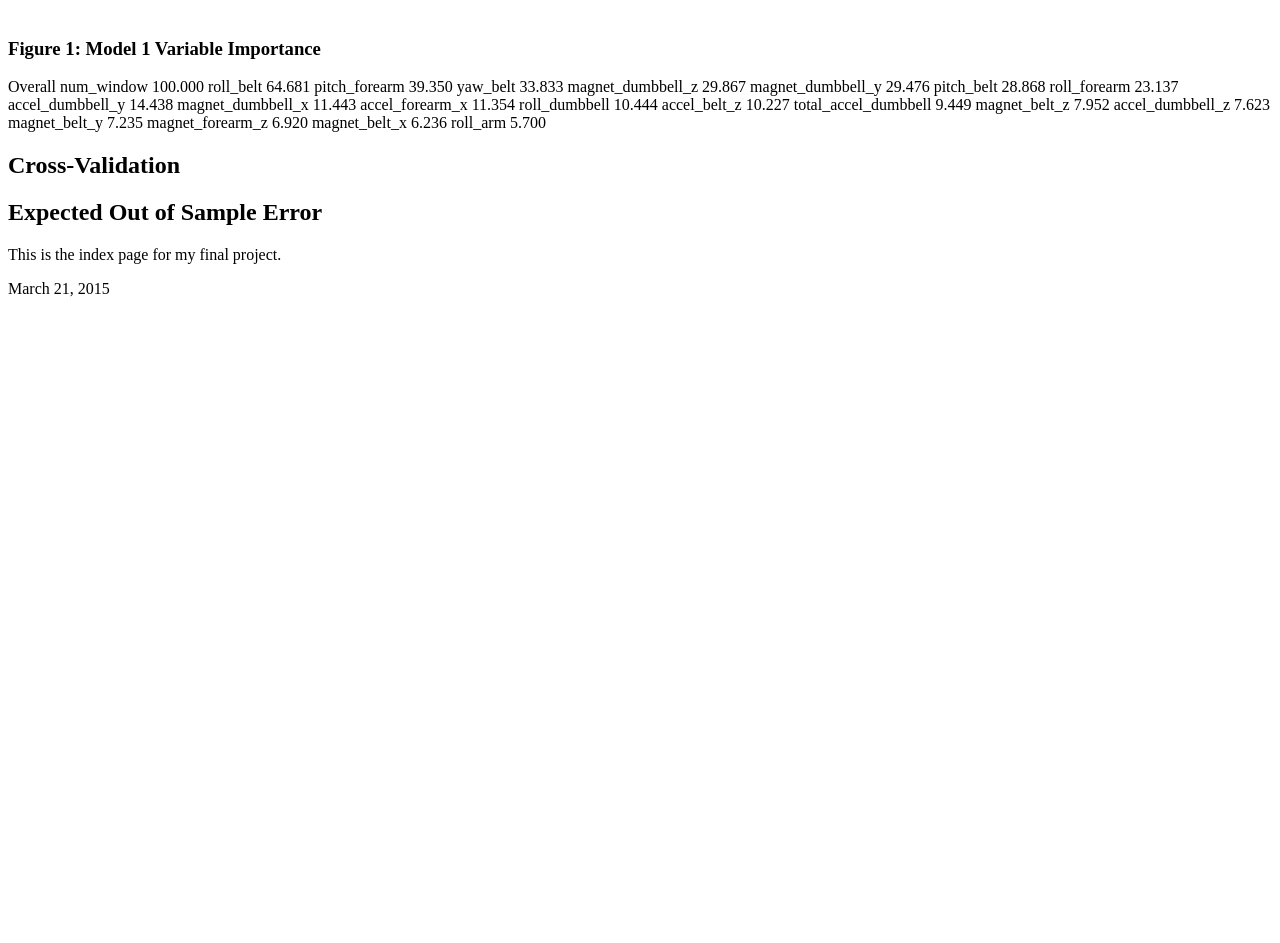
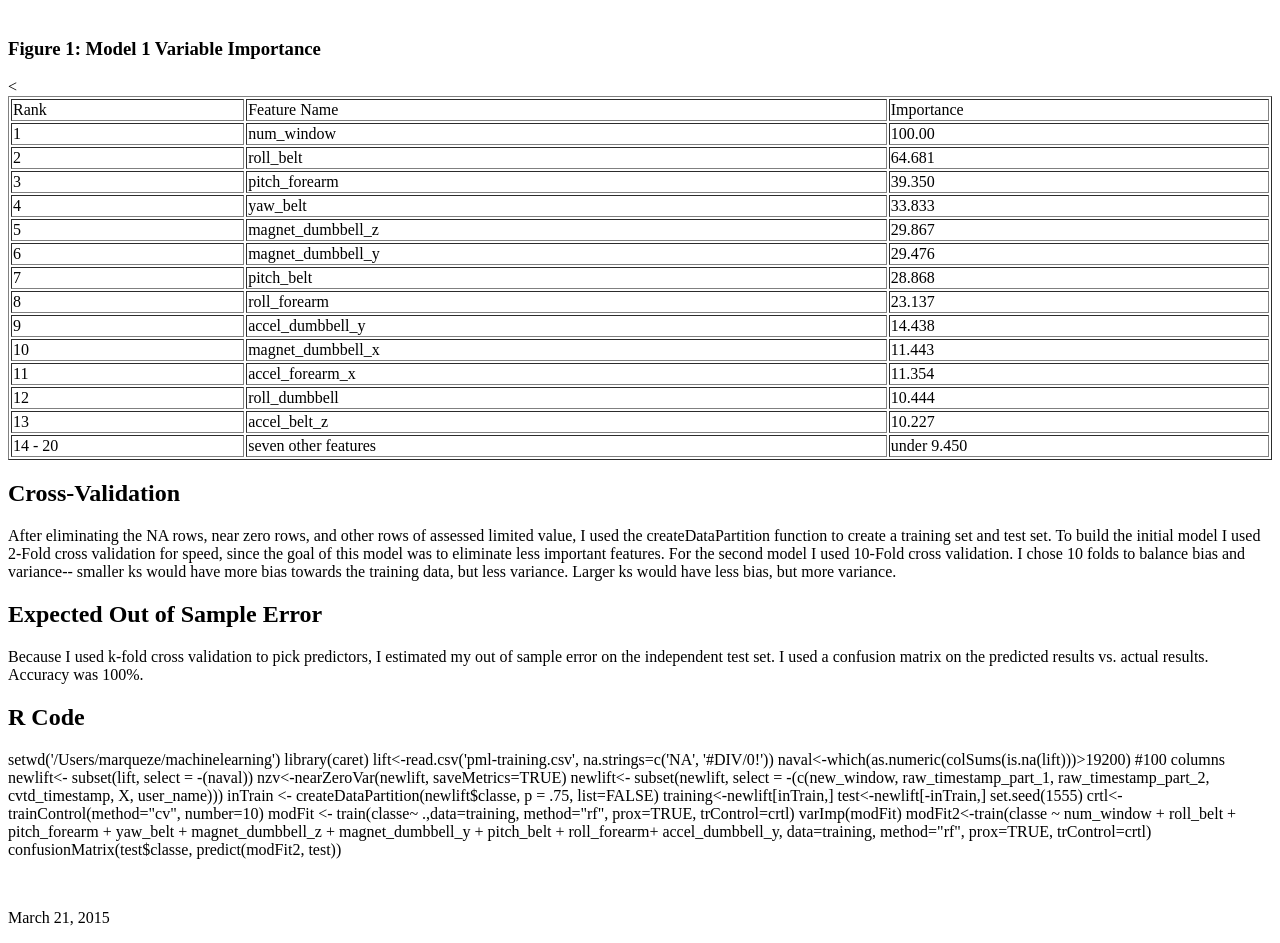
Before and after one commit to SierraAlpha/SierraAlpha.github.io, a plain HTML site: page index.html in a window 1280 px wide. Shown: the part 300-1243 px from the top of the page. Before the commit the page ends 800 px from the top, so only its background shows below. Drawn offline with Linux system fonts and the light colour scheme.

Commit message:
Near final

```diff
--- a/index.html
+++ b/index.html
@@ -15,34 +15,110 @@ applied the variable importance function and found that there was a drop off in
 low overall scores.</p>
 </br>
 <h3>Figure 1: Model 1 Variable Importance</h3>
-<p>                     Overall
-num_window           100.000
-roll_belt             64.681
-pitch_forearm         39.350
-yaw_belt              33.833
-magnet_dumbbell_z     29.867
-magnet_dumbbell_y     29.476
-pitch_belt            28.868
-roll_forearm          23.137
-accel_dumbbell_y      14.438
-magnet_dumbbell_x     11.443
-accel_forearm_x       11.354
-roll_dumbbell         10.444
-accel_belt_z          10.227
-total_accel_dumbbell   9.449
-magnet_belt_z          7.952
-accel_dumbbell_z       7.623
-magnet_belt_y          7.235
-magnet_forearm_z       6.920
-magnet_belt_x          6.236
-roll_arm               5.700</p>
+<table border="1" style="width:100%">
+ <tr>
+   <td>Rank</td>
+   <td>Feature Name</td>
+   <td>Importance</td>
+ </tr>
+ <tr>
+   <td>1</td>
+   <td>num_window</td>
+   <td>100.00</td>
+ </tr>
+ <tr>
+   <td>2</td>
+   <td>roll_belt</td>
+   <td>64.681</td>
+ </tr>
+ <tr>
+   <td>3</td>
+   <td>pitch_forearm</td>
+   <td>39.350</td>
+ </tr>
+ <tr>
+   <td>4</td>
+   <td>yaw_belt</td>
+   <td>33.833</td>
+ </tr>
+ <tr>
+   <td>5</td>
+   <td>magnet_dumbbell_z</td>
+   <td>29.867</td>
+ </tr>
+ <tr>
+   <td>6</td>
+   <td>magnet_dumbbell_y</td>
+   <td>29.476</td>
+ </tr>
+ <tr>
+   <td>7</td>
+   <td>pitch_belt</td>
+   <td>28.868</td>
+ </tr>
+ <tr>
+   <td>8</td>
+   <td>roll_forearm</td>
+   <td>23.137</td>
+ </tr>
+ <tr>
+   <td>9</td>
+   <td>accel_dumbbell_y</td>
+   <td>14.438</td>
+ </tr>
+ <tr>
+   <td>10</td>
+   <td>magnet_dumbbell_x</td>
+   <td>11.443</td>
+ </tr>
+ <tr>
+   <<td>11</td>
+   <td>accel_forearm_x</td>
+   <td>11.354</td>
+ </tr>
+ <tr>
+   <td>12</td>
+   <td>roll_dumbbell</td>
+   <td>10.444</td>
+ </tr>
+ <tr>
+   <td>13</td>
+   <td>accel_belt_z</td>
+   <td>10.227</td>
+ </tr>
+ <tr>
+   <td>14 - 20</td>
+   <td>seven other features</td>
+   <td>under 9.450</td>
+ </tr>
+</table>
 <h2>Cross-Validation</h2>
-<p></p>
+<p>After eliminating the NA rows, near zero rows, and other rows of assessed limited value, I used the createDataPartition function to create a training set and test set.  To build the initial model I used 2-Fold cross validation for speed, since the goal of this model was to eliminate less important features.  For the second model I used 10-Fold cross validation. I chose 10 folds to balance bias and variance-- smaller ks would have more bias towards the training data, but less variance.  Larger ks would have less bias, but more variance.</p>
 <h2>Expected Out of Sample Error</h2>
-<p></p>
+<p>Because I used k-fold cross validation to pick predictors, I estimated my out of sample error on the independent test set.  I used a confusion matrix on the predicted results vs. actual results.  Accuracy was 100%.</p>
+<h2>R Code</h2>
+<p>setwd('/Users/marqueze/machinelearning')
+library(caret)
+lift<-read.csv('pml-training.csv', na.strings=c('NA', '#DIV/0!'))
+naval<-which(as.numeric(colSums(is.na(lift)))>19200) #100 columns
+newlift<- subset(lift, select = -(naval))
+nzv<-nearZeroVar(newlift, saveMetrics=TRUE)
+newlift<- subset(newlift, select = -(c(new_window, raw_timestamp_part_1, raw_timestamp_part_2,
+                                       cvtd_timestamp, X, user_name)))
+inTrain <- createDataPartition(newlift$classe, p = .75, list=FALSE)
+training<-newlift[inTrain,]
+test<-newlift[-inTrain,]
 
-
-<p>This is the index page for my final project.</p>
+set.seed(1555)
+crtl<-trainControl(method="cv", number=10)
+modFit <- train(classe~ .,data=training, method="rf", prox=TRUE, trControl=crtl)
+varImp(modFit)
+modFit2<-train(classe ~ num_window + roll_belt + pitch_forearm + yaw_belt +
+                 magnet_dumbbell_z + magnet_dumbbell_y + pitch_belt + roll_forearm+
+                 accel_dumbbell_y, data=training, method="rf", prox=TRUE,
+               trControl=crtl)
+confusionMatrix(test$classe, predict(modFit2, test))</p>
+</br>
 <p>March 21, 2015</p>
 </body>
 </html>
```
